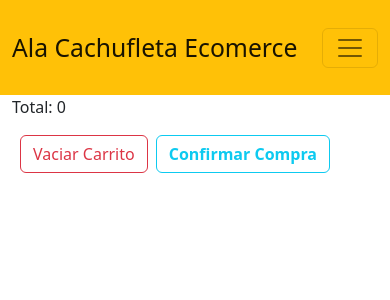
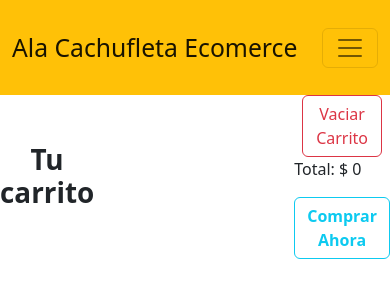
Before and after one commit to sole-arguello/PF-React-ArguelloMariaSoledad, a React (Vite) app in the folder ecomerce/: page /cart in a window 390 px wide. Shown: the top 300 px of the page. Built offline with nearby package versions, Linux system fonts and the light colour scheme.

Commit message:
agrego estilos al carrito

```diff
--- a/ecomerce/src/components/CartItem/CartItem.jsx
+++ b/ecomerce/src/components/CartItem/CartItem.jsx
@@ -1,30 +1,68 @@
 import { useCartContext } from '../../context/CartContext'
+import '../CartItem/cartItem.css'
 
 function CartItem() {
     const {cartList, clearCart, removeItem} = useCartContext()
     console.log(cartList)
     return (
-    <div className='container'>
+        <div className=' d-flex flex-sm-column gap-5'>
+            <h2 className='text-center pt-5 fs-1 fw-semibold'>Tu carrito</h2>
+            <div className=" d-flex flex-column align-items-center gap-2 w-100">
             {
                 cartList.map( prod => {
 
                     return(
-                    <div className='d-lg-flex justify-content-around'>
-                    <img src ={prod.img} className='w-25'/>
-                    <p>{prod.categoria} {prod.titulo}</p>
-                    <p>$ {prod.precio}</p>
-                    <p>Cantidad: {prod.cantidad}</p>
-                    <button onClick={() => removeItem(prod.id)}>X</button>
-                    <p>SubTotal: {prod.precio * prod.cantidad}</p>
+                        <div className='carrito__producto p-sm-5 d-md-flex flex-md-row p-lg-3 align-items-sm-center gap-lg-5 card bg-light' >
+
+                            <img src={prod.img} className='carrito__producto--imag' />
+
+                            <div className='d-lg-flex'>
+                                <div className='carrito__producto--titulo px-md-3'>
+                                    <small className=''>Titulo</small>
+                                    <div className="carrito__producto--TituloCatg d-sm-flex gap-sm-2 d-lg-block">
+                                        <h4 className=''>{prod.categoria} </h4>
+                                        <h4 className=''>{prod.titulo}</h4>
+                                    </div>
+                                </div>
+
+                                <div className='p-md-3 d-lg-flex gap-lg-3'>
+                                    <div className='carrito__producto--precio d-sm-flex d-lg-block gap-3 px-md-2'>
+                                        <small>Precio</small>
+                                        <p className=' fw-semibold'>$ {prod.precio}</p>
+                                    </div>
+
+                                    <div className="carrito__producto--subTotal d-sm-flex d-lg-block gap-3 px-md-2">
+                                        <small>Subtotal</small>
+                                        <p className=' fw-semibold'>$ {prod.precio * prod.cantidad}</p>
+                                    </div>
+
+                                    <div className="carrito__producto--cantidad d-flex gap-5 align-items-center">
+                                        <div className='d-sm-flex d-lg-block gap-sm-3'>
+                                            <small>Cantidad</small>
+                                            <p className='text-center  fw-semibold'> {prod.cantidad}</p>
+                                        </div>
+                                        <button className='carrito__producto--delete btn btn-danger ' onClick={() => removeItem(prod.id)}>X</button>
+                                    </div>
+                                </div>
+                            </div>
+
                         </div>
                     )
                 })
             }
-        <p>Total: {cartList.reduce((acc, prod) => acc + prod.precio * prod.cantidad, 0)}</p>
+            </div>
 
+            <div className="carrito__acciones d-sm-flex justify-content-around">
+                <div className="carrito__acciones--izquierda">
+                    <button onClick={clearCart} className='btn btn-outline-danger mx-2'>Vaciar Carrito</button>
+                </div>
 
-        <button onClick={clearCart} className='btn btn-outline-danger mx-2'>Vaciar Carrito</button>
-        <button className='btn btn-outline-info fw-semibold'>Confirmar Compra</button>
+                <div className="carrito__acciones--derecha d-sm-flex gap-3">
+                    <p className='carrito__acciones--total'>Total: $ {cartList.reduce((acc, prod) => acc + prod.precio * prod.cantidad, 0)}</p>
+                    <button className='btn btn-outline-info fw-semibold'>Comprar Ahora</button>
+                </div>
+            </div>
+
         </div>
     )
 }
--- /dev/null
+++ b/ecomerce/src/components/CartItem/cartItem.css
@@ -0,0 +1,8 @@
+
+.carrito__producto--imag{
+    /* width: 20rem; */
+    width: 15rem;
+    border: 1px solid grey;
+    border-radius: 1rem;
+
+}
--- a/ecomerce/src/components/ItemDitail/ItemDetail.jsx
+++ b/ecomerce/src/components/ItemDitail/ItemDetail.jsx
@@ -5,6 +5,7 @@ import ItemCount from '../ItemCount/ItemCount'
 
 import { Card, Container } from 'react-bootstrap'
 import { Link } from 'react-router-dom'
+
 
 function ItemDetail({id, img, titulo, precio, categoria}) {
 
```
Lines whose indentation alone changed are shown as unchanged.
